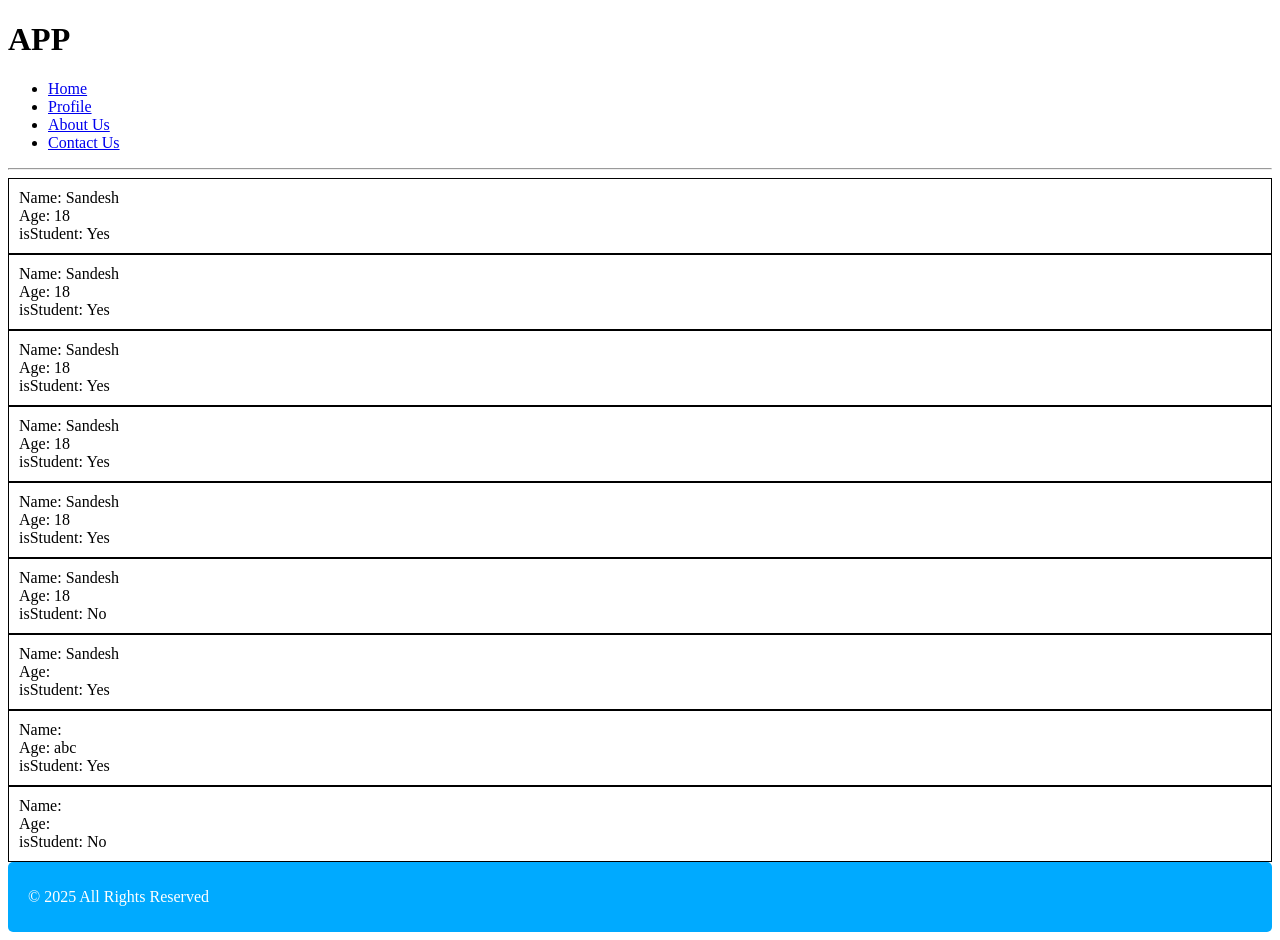
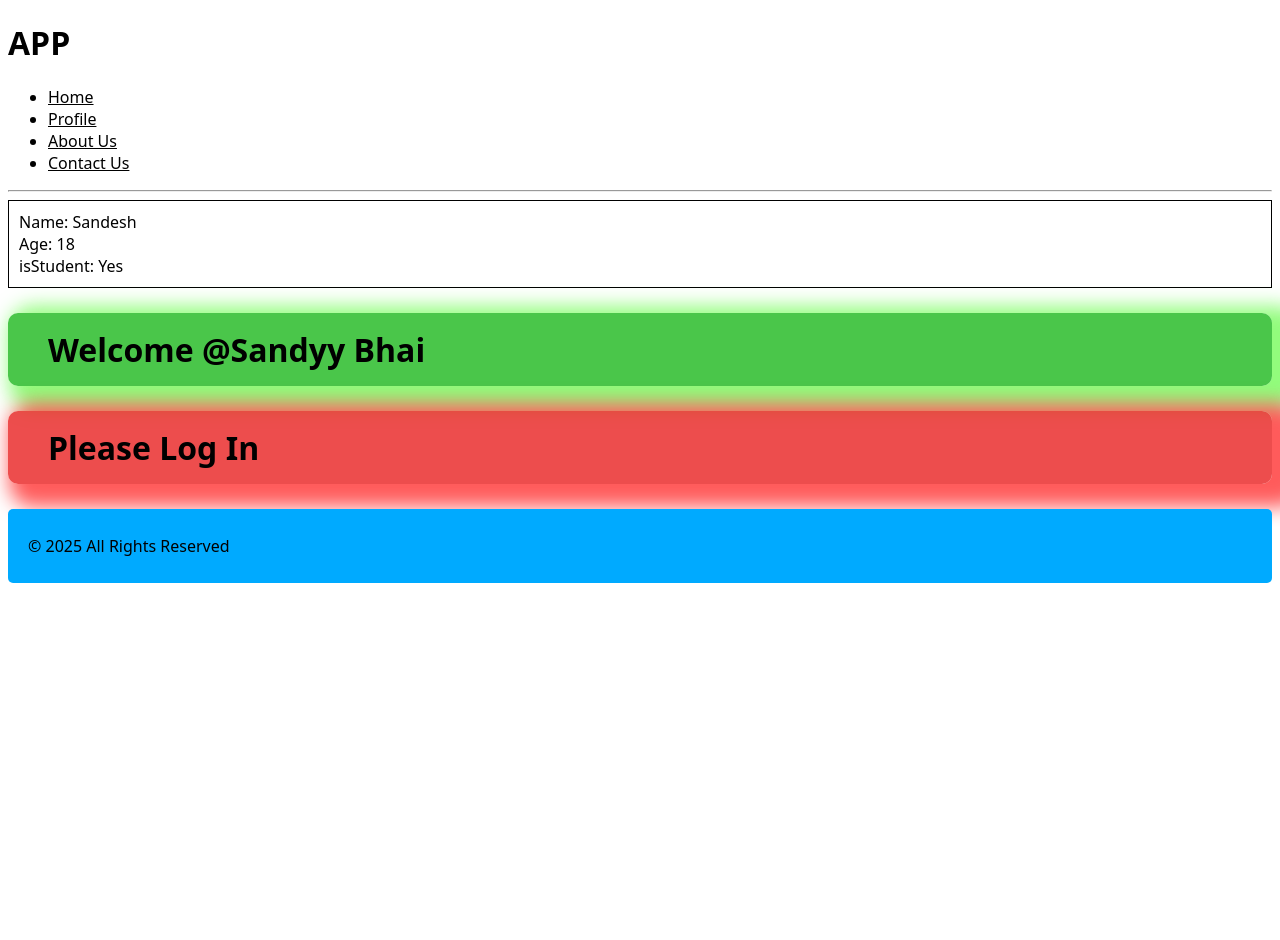
Before and after one commit to Sandesh-k18/react_Lrn, a React (Vite) app: page / in a window 1280 px wide. After the commit the page ends 800 px from the top, so only its background shows below. Built offline with nearby package versions, Linux system fonts and the light colour scheme.

Commit message:
Conditional Rendering

```diff
--- a/src/App.jsx
+++ b/src/App.jsx
@@ -1,6 +1,8 @@
 import Header from "./header.jsx";
 import Footer from "./footer.jsx";
 import Student from './student.jsx'
+import UserGreeting from './UserGreeting/userGreeting.jsx'
+import List from './List.jsx'
 
 function App() {
 
@@ -8,14 +10,9 @@ function App() {
     <>
       <Header />
       <Student name="Sandesh" age = {18} isStudent={true} />
-      <Student name="Sandesh" age = {18} isStudent={true} />
-      <Student name="Sandesh" age = {18} isStudent={true} />
-      <Student name="Sandesh" age = {18} isStudent={true} />
-      <Student name="Sandesh" age = {18} isStudent={true} />
-      <Student name="Sandesh" age = {18} isStudent ={false} />
-      <Student name="Sandesh" age  isStudent={true} />
-      <Student name age = "abc" isStudent={true} />
-      <Student/>
+      <UserGreeting isLoggedIn = {true} username = "@Sandyy Bhai" />
+      <UserGreeting isLoggedIn = {false}/>
+      <List/>
       <Footer />
     </>
   );
--- /dev/null
+++ b/src/List.jsx
@@ -0,0 +1,15 @@
+function List (){
+
+
+    return (
+        <>
+
+
+
+
+        </>
+    )
+
+
+}
+export default List;
--- /dev/null
+++ b/src/UserGreeting/userGreeting.jsx
@@ -0,0 +1,24 @@
+import styles from './userGreeting.module.css'
+
+
+
+function UserGreeting(props) {
+  if (props.isLoggedIn) {
+    return (
+      <>
+        <div className={styles.welcomeMsg}>
+          <h1 >Welcome {props.username} </h1>
+        </div>
+      </>
+    );
+  }
+  return (
+    <>
+      <div className={styles.logInPrompt}>
+        <h1>Please Log In</h1>
+      </div>
+    </>
+  );
+}
+
+export default UserGreeting;
--- /dev/null
+++ b/src/UserGreeting/userGreeting.module.css
@@ -0,0 +1,24 @@
+.welcomeMsg{
+background-color: hsla(120, 69%, 43%, 0.815);
+border-radius: 10px;
+font-weight: 100;
+box-shadow: 16px 8px 19px 15px hsla(110, 100%, 49%, 0.514) ;
+}
+
+.logInPrompt{
+background-color: hsla(0, 82%, 53%, 0.815);
+border-radius: 10px;
+font-weight: 100;
+box-shadow: 16px 8px 19px 15px hsla(0, 100%, 50%, 0.644) ;
+
+}
+
+
+.logInPrompt h1{
+padding: 15px;
+margin : 25px
+}
+.welcomeMsg h1 {
+padding: 15px;
+margin : 25px
+}
--- a/src/index.css
+++ b/src/index.css
@@ -0,0 +1,4 @@
+*{
+    font-family: system-ui, -apple-system, BlinkMacSystemFont, 'Segoe UI', Roboto, Oxygen, Ubuntu, Cantarell, 'Open Sans', 'Helvetica Neue', sans-serif;
+    color: #000000;
+}
```
